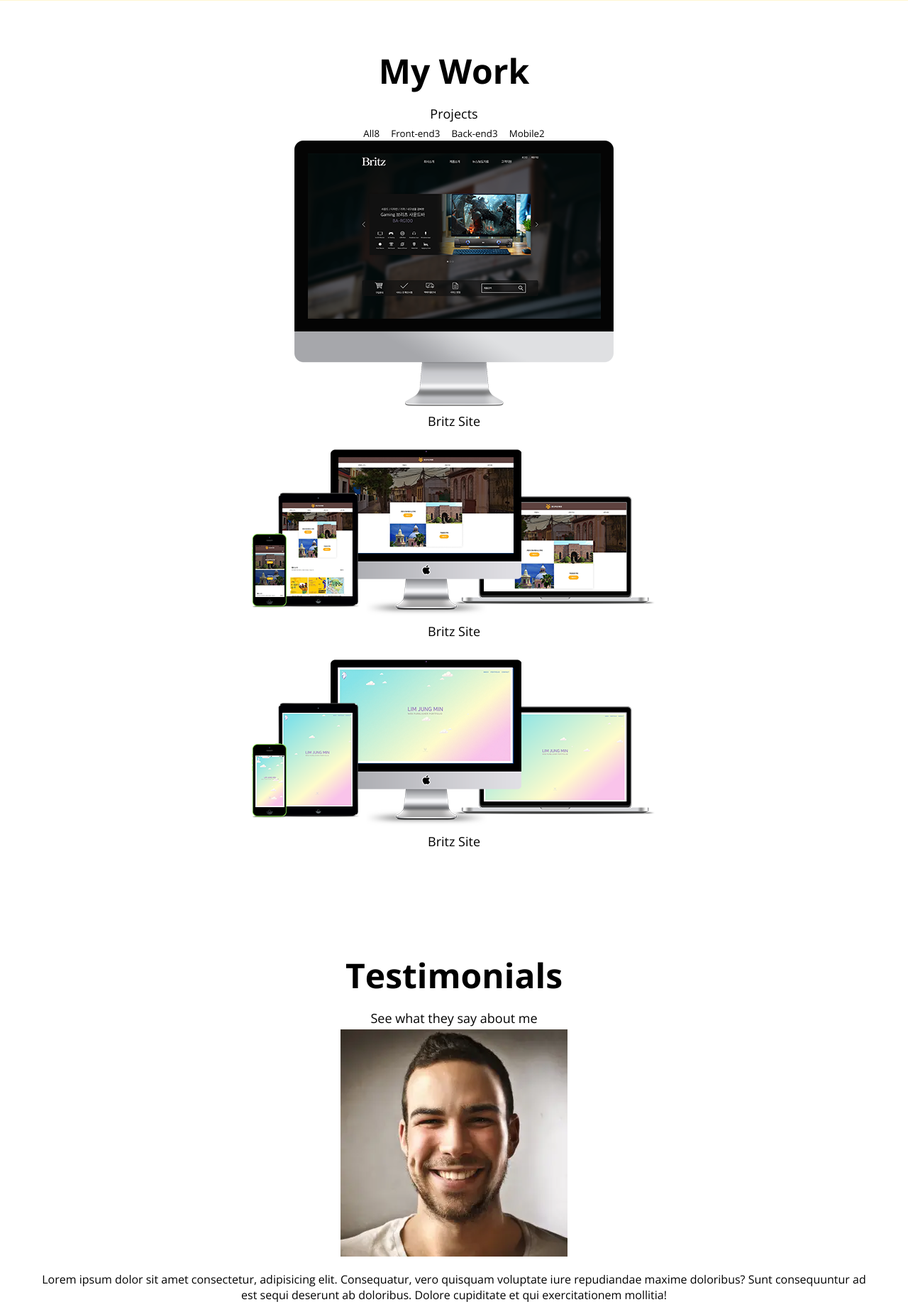
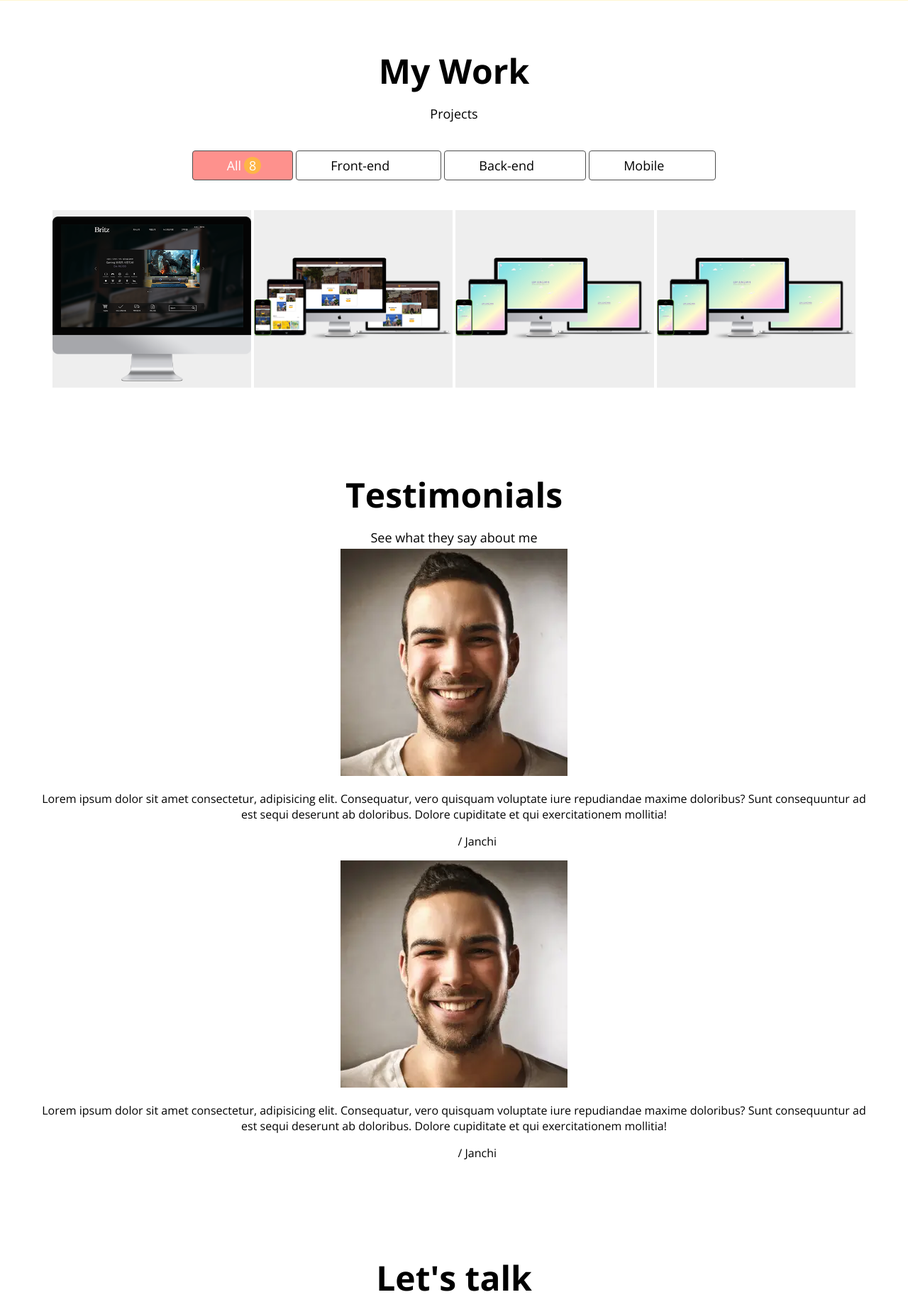
Before and after one commit to leem7473/portfolio, a PHP site: page / in a window 1280 px wide. Shown: the part 2285-4119 px from the top of the page at 71% size. Run offline with PHP 8.4, Linux system fonts and the light colour scheme; some libraries are stand-ins or nearby versions.

Commit message:
CSS : Work

```diff
--- a/index.html
+++ b/index.html
@@ -201,7 +201,7 @@
       <h1>My Work</h1>
       <h3>Projects</h3>
       <div class="work__categories">
-        <button class="category__btn">
+        <button class="category__btn active">
           All<span class="category__count">8</span>
         </button>
         <button class="category__btn">
@@ -214,7 +214,6 @@
           Mobile<span class="category__count">2</span>
         </button>
       </div>
-
       <div class="work__projects">
         <a
           href="https://github.com/leem7473/portfolio"
@@ -234,8 +233,6 @@
             >
           </div>
         </a>
-      </div>
-      <div class="work__projects">
         <a
           href="https://github.com/leem7473/portfolio"
           class="project"
@@ -248,11 +245,12 @@
           />
           <div class="project__description">
             <h3>Britz Site</h3>
-            <span>중남미문화원의 홈페이지를 리뉴얼하였습니다.</span>
+            <span
+              >부트스트랩을 사용해 중남미문화원의 홈페이지를
+              리뉴얼하였습니다.</span
+            >
           </div>
         </a>
-      </div>
-      <div class="work__projects">
         <a
           href="https://github.com/leem7473/portfolio"
           class="project"
@@ -265,7 +263,22 @@
           />
           <div class="project__description">
             <h3>Britz Site</h3>
-            <span>포트폴리오 홈페이지</span>
+            <span>반응형으로 제작한 포트폴리오 홈페이지입니다.</span>
+          </div>
+        </a>
+        <a
+          href="https://github.com/leem7473/portfolio"
+          class="project"
+          target="blank"
+        >
+          <img
+            class="project__img"
+            src="imgs/projects/portfolio.png"
+            alt="포트폴리오 홈페이지"
+          />
+          <div class="project__description">
+            <h3>Britz Site</h3>
+            <span>반응형으로 제작한 포트폴리오 홈페이지입니다.</span>
           </div>
         </a>
       </div>
--- a/style.css
+++ b/style.css
@@ -279,3 +279,101 @@
 .etc {
   padding: 20px;
 }
+
+/* Work */
+
+.work__categories {
+  margin: 40px;
+}
+
+.category__btn {
+  border: 1px solid var(--color-dark-grey);
+  border-radius: var(--size-border-radius);
+  font-size: var(--font-regular);
+  padding: 8px 48px;
+}
+
+.category__btn.active,
+.category__btn:hover {
+  background-color: var(--color-pink);
+  color: var(--color-white);
+}
+
+.category__btn.active .category__count,
+.category__btn:hover .category__count {
+  opacity: 1;
+  top: 0;
+}
+
+.category__count {
+  background-color: var(--color-orange);
+  border-radius: 50%;
+  color: var(--color-white);
+  width: 24px;
+  height: 24px;
+  line-height: 24px;
+  display: inline-block;
+  position: relative;
+  top: -20px;
+  left: 4px;
+  opacity: 0;
+  transition: all var(--animation-duration) ease-in;
+}
+
+.work__projects {
+  display: flex;
+  flex-wrap: wrap;
+  justify-content: center;
+}
+
+.project {
+  position: relative;
+  display: flex;
+  justify-content: center;
+  align-items: center;
+  width: 280px;
+  height: 250px;
+  margin: 2px;
+  background-color: var(--color-light-white);
+}
+
+.project__img {
+  max-width: 100%;
+  max-height: 100%;
+}
+
+.project__description {
+  position: absolute;
+  background-color: black;
+  display: flex;
+  flex-direction: column;
+  justify-content: center;
+  width: 100%;
+  height: 100%;
+  top: 0;
+  left: 0;
+  opacity: 0;
+  transform: translateY(10px);
+  transition: all var(--animation-duration) ease-in;
+}
+
+.project:hover .project__description {
+  opacity: 0.8;
+  transform: translateY(0px);
+}
+
+.project__description h3 {
+  color: var(--color-white);
+}
+
+.project__description h3::after {
+  content: "";
+  display: block;
+  position: relative;
+  left: 50%;
+  width: 25px;
+  height: 2px;
+  margin-left: -12px;
+  margin-top: 8px;
+  background-color: var(--color-dark-white);
+}
```
